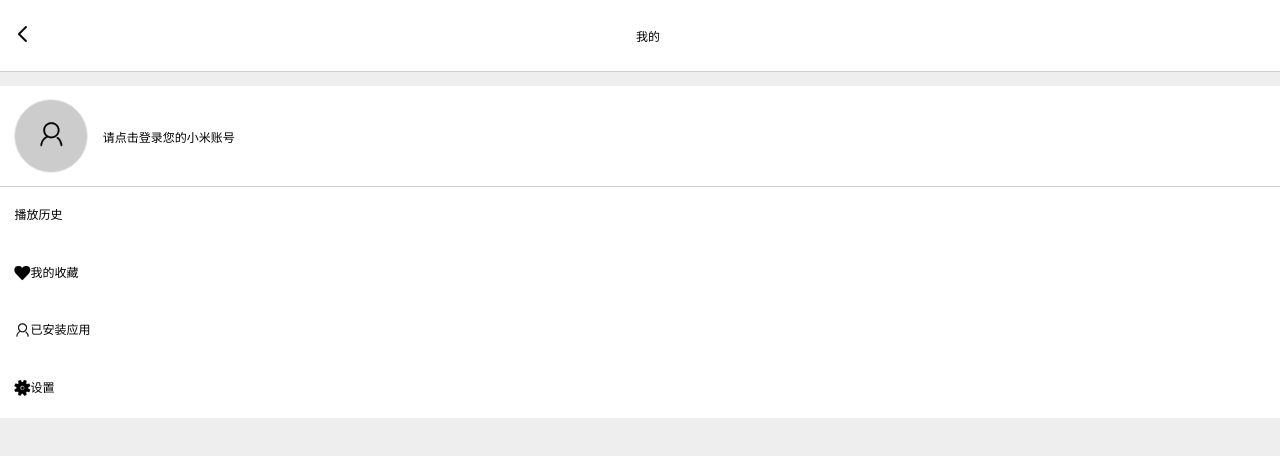
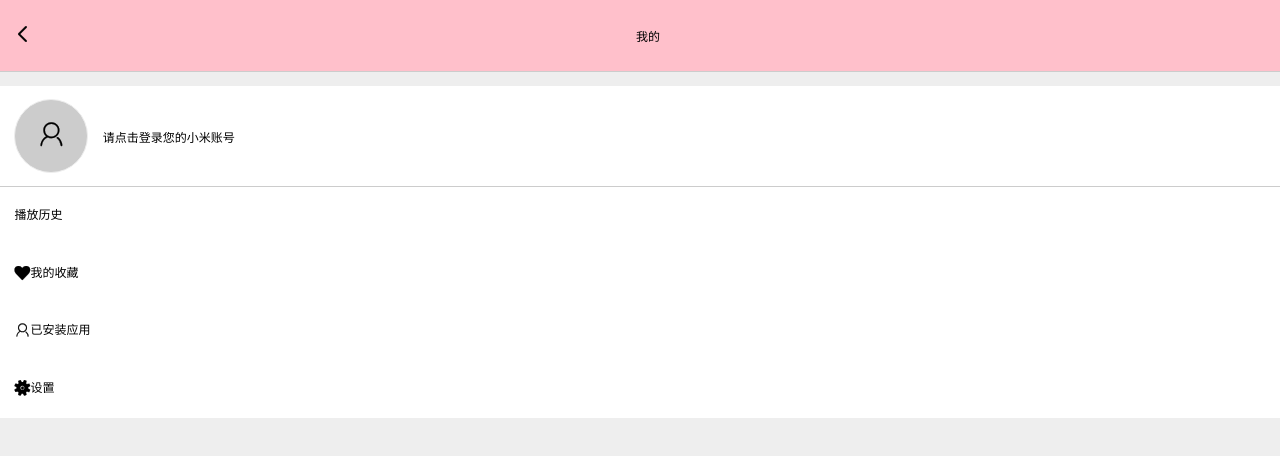
Before and after one commit to mafang3/days4, a plain HTML site: page 7.05/index.html in a window 1280 px wide. Drawn offline with Linux system fonts and the light colour scheme.

Commit message:
头部完成

```diff
--- a/7.05/css/style.scss
+++ b/7.05/css/style.scss
@@ -17,7 +17,7 @@ header {
     padding: 0 pxTorem(10px);
     justify-content: space-between;
     align-items: center;
-    background: #fff;
+    background: pink;
 }
 
 .top {
```
Also changed, not shown: 7.05/css/style.css, 7.05/css/style.min.css.
